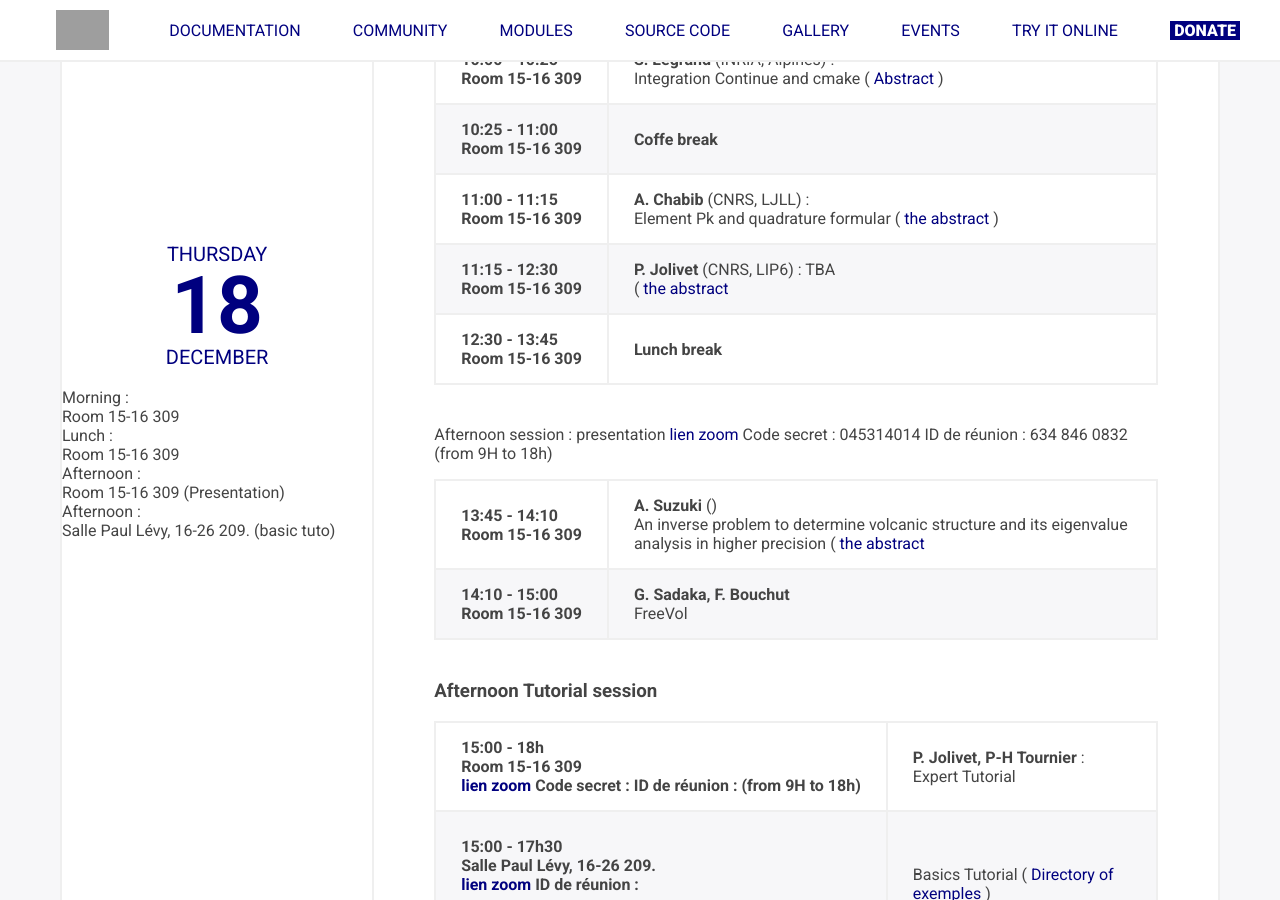
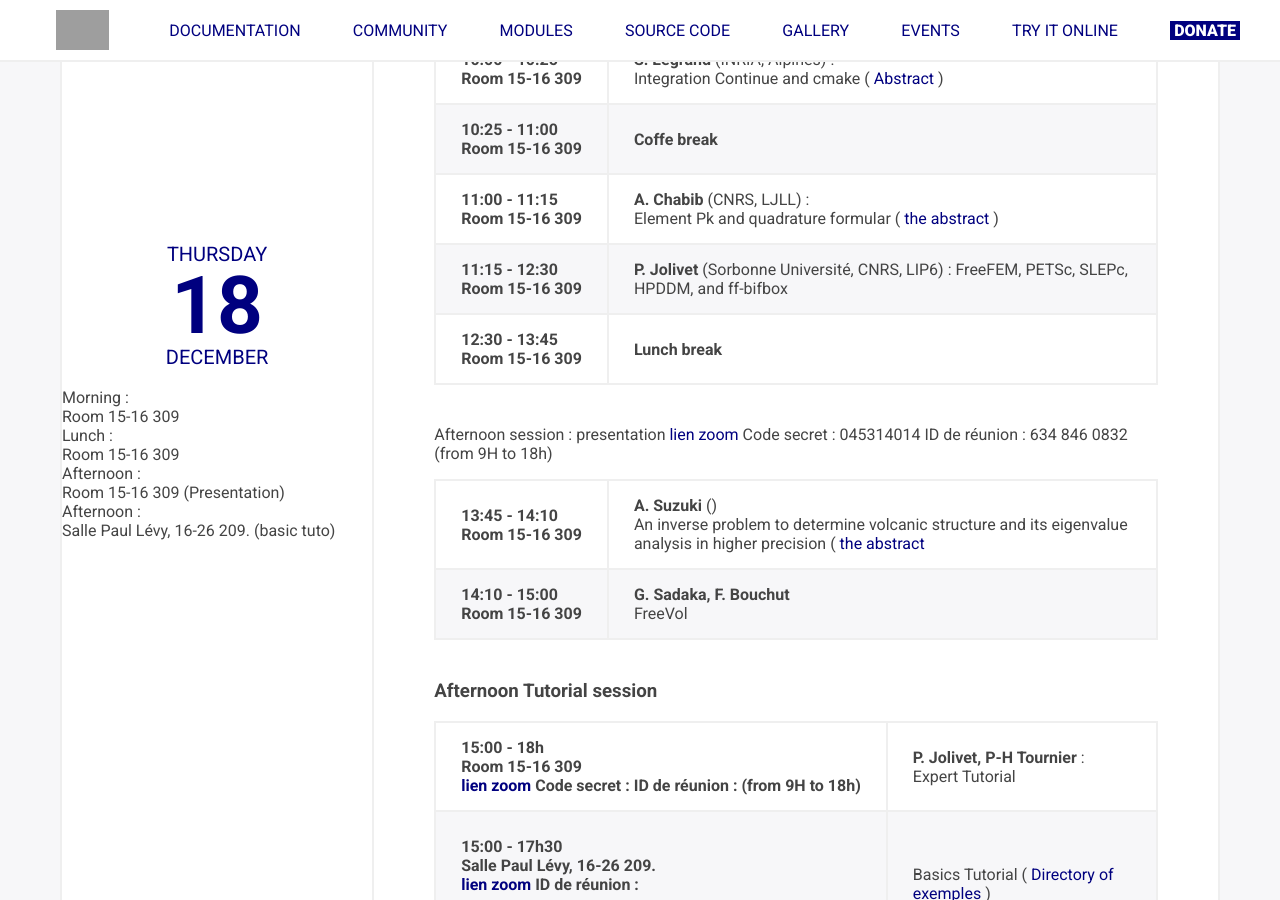
Before and after one commit to FreeFem/FreeFem-website, a Jekyll site: the page built from ffdays.md, in a window 1280 px wide and 900 px high, scrolled down 1273 px. Built offline with Jekyll 4.4.1, drawn with Linux system fonts in a browser that asks for light colours.

Commit message:
Add PJ title

```diff
--- a/_layouts/ffdays.html
+++ b/_layouts/ffdays.html
@@ -104,9 +104,8 @@
               <tr>
 				        <th scope="row">11:15 - 12:30 <br> Room 15-16 309</th>
                 <td>
-                  <strong>P. Jolivet</strong> (CNRS, LIP6) : TBA
+                  <strong>P. Jolivet</strong> (Sorbonne Université, CNRS, LIP6) : FreeFEM, PETSc, SLEPc, HPDDM, and ff-bifbox
                   <br>
-                   (<a href="https://github.com/FreeFem/FreeFem-days/blob/master/2025/md/PJ.md"> the abstract </a>
 
 
                 </td>
```
